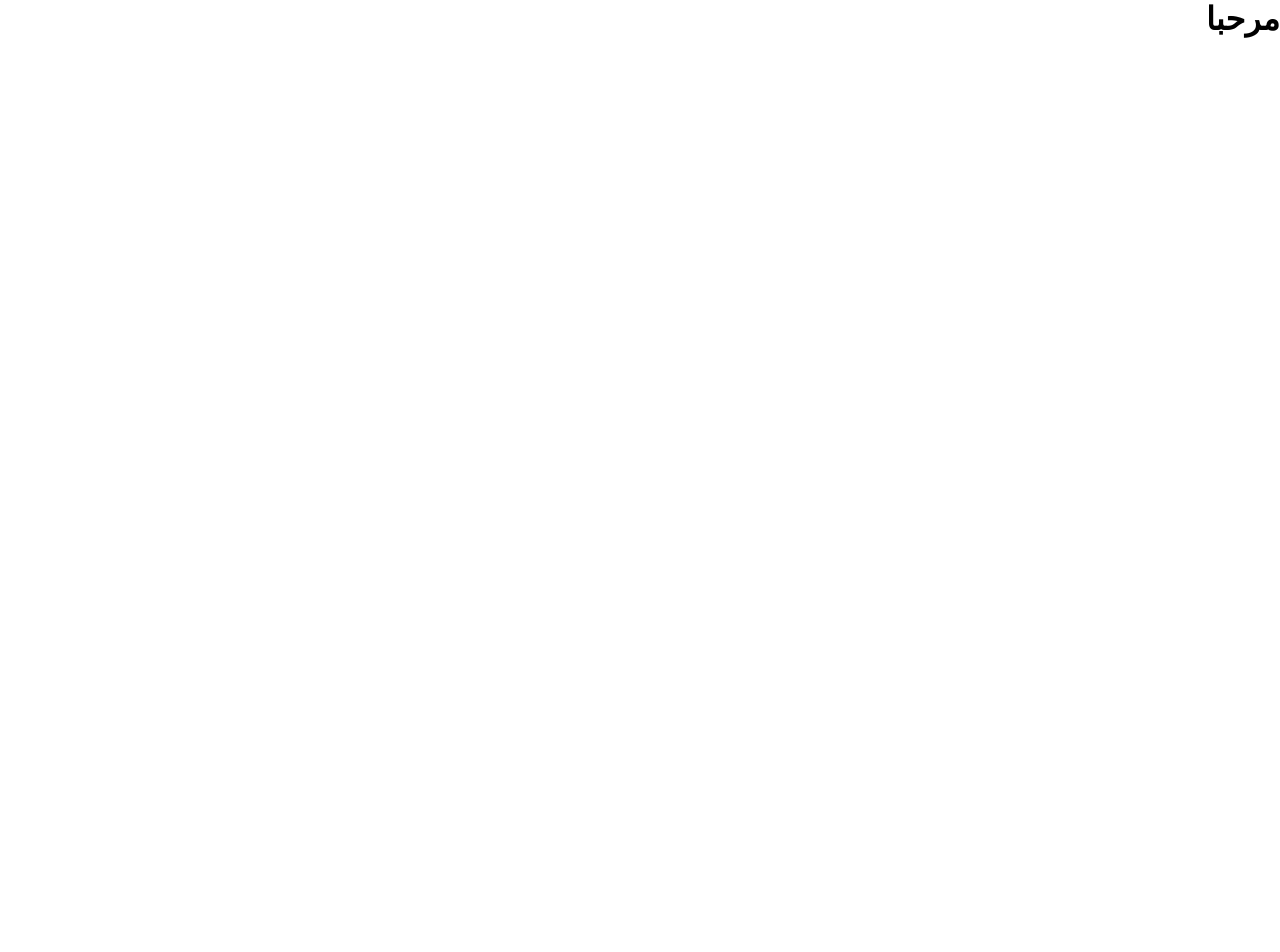
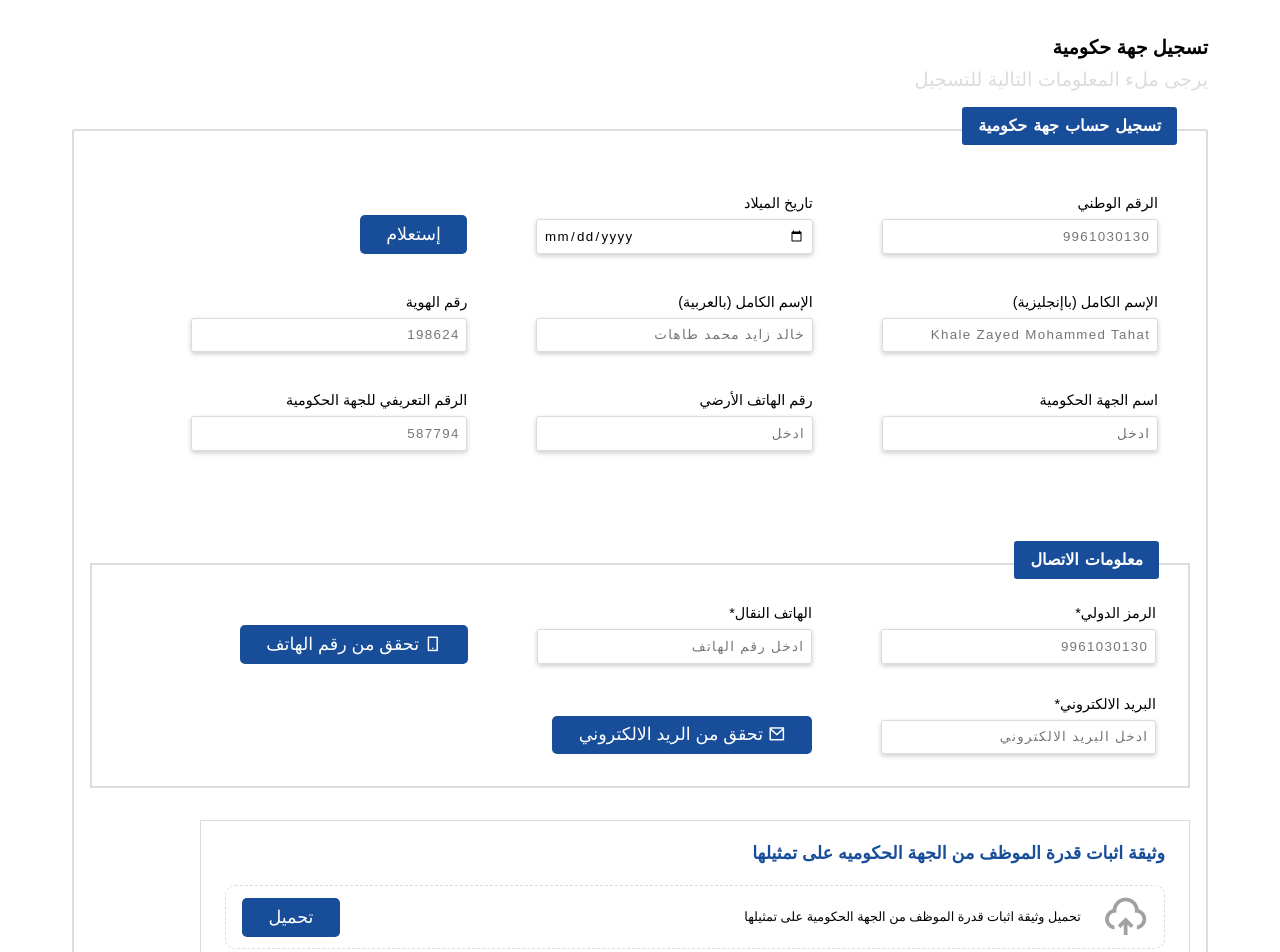
Before and after one commit to KZTahat/IqraTech-Governmental_registration, a React (Vite) app: page / in a window 1280 px wide. Shown: the top 952 px of the page. Before the commit the page ends 800 px from the top, so only its background shows below. Built offline with nearby package versions, Linux system fonts and the light colour scheme.

Commit message:
content and styles added

```diff
--- a/src/App.css
+++ b/src/App.css
@@ -0,0 +1,40 @@
+.main-container {
+  width: 100%;
+  height: fit-content;
+  padding: 2em 4.5em;
+  line-height: 2em;
+}
+
+.main-container h2,
+.main-container .below-heading {
+  font-size: 1.2em;
+}
+
+.main-container .below-heading {
+  color: var(--boundary_light_text_color);
+}
+
+.registration-container {
+  width: 100%;
+  height: fit-content;
+  position: relative;
+  padding: 1.5em 1em;
+  margin-top: 2em;
+  border-radius: 3px;
+  border: 2px solid var(--boundary_light_text_color);
+}
+
+.registration-heading-box {
+    position: absolute;
+    top: -1.5em;
+    right: 1.8em;
+    padding: 0.2em 1em;
+    background-color: var(--buttons_and_boxes);
+    border-radius: 3px;
+}
+
+.registration-heading-box span {
+    color: var(--background_white_text_color);
+    font-weight: 600;
+    word-spacing: 0.1em;
+}
--- a/src/App.jsx
+++ b/src/App.jsx
@@ -1,10 +1,22 @@
 import "./App.css";
+import { Communication, Registration, Upload } from "./components";
 
 function App() {
   return (
-    <>
-      <h1>مرحبا</h1>
-    </>
+    <div className="main-container">
+      <h2>تسجيل جهة حكومية</h2>
+      <span className="below-heading">يرجى ملء المعلومات التالية للتسجيل</span>
+      <section className="registration-container">
+        <div className="registration-heading-box">
+          <span>تسجيل حساب جهة حكومية</span>
+        </div>
+        <Registration />
+
+        <Communication />
+
+        <Upload />
+      </section>
+    </div>
   );
 }
 
--- /dev/null
+++ b/src/components/communication/communication.css
@@ -0,0 +1,27 @@
+.communi-info-cont {
+  position: relative;
+  padding: 2em;
+  border: 2px solid var(--boundary_light_text_color);
+  margin: 5em 0 2em 0;
+  display: grid;
+  grid-template-columns: 1fr 1fr 1fr;
+  gap: 1.5em;
+  column-gap: 0;
+  justify-content: center;
+  align-items: flex-end;
+}
+
+.communi-heading-box {
+    position: absolute;
+    top: -1.5em;
+    right: 1.8em;
+    padding: 0.2em 1em;
+    background-color: var(--buttons_and_boxes);
+    border-radius: 3px;
+}
+
+.communi-heading-box span {
+    color: var(--background_white_text_color);
+    font-weight: 600;
+    word-spacing: 0.1em;
+}
--- /dev/null
+++ b/src/components/communication/communication.jsx
@@ -0,0 +1,42 @@
+import "./communication.css";
+
+function Communication() {
+  return (
+    <section className="communi-info-cont">
+      {/* Phone Number Confirmation */}
+      <div className="communi-heading-box">
+        <span>معلومات الاتصال</span>
+      </div>
+
+      <label>
+        الرمز الدولي*
+        <input type="number" placeholder="9961030130" />
+      </label>
+
+      <label>
+        الهاتف النقال*
+        <input type="number" placeholder="ادخل رقم الهاتف" />
+      </label>
+
+      <div className="button-container">
+        <button>
+          <i class="ri-smartphone-line"></i> تحقق من رقم الهاتف
+        </button>
+      </div>
+
+      {/* Email Confirmation */}
+      <label>
+        البريد الالكتروني*
+        <input type="text" placeholder="ادخل البريد الالكتروني" />
+      </label>
+
+      <div className="button-container">
+        <button>
+          <i class="ri-mail-line"></i> تحقق من الريد الالكتروني
+        </button>
+      </div>
+    </section>
+  );
+}
+
+export default Communication;
--- /dev/null
+++ b/src/components/index.js
@@ -0,0 +1,3 @@
+export { default as Registration } from "./registration/Registration.jsx";
+export { default as Communication } from "./communication/communication.jsx";
+export { default as Upload } from "./upload/Upload.jsx";
--- /dev/null
+++ b/src/components/registration/Registration.jsx
@@ -0,0 +1,53 @@
+import "./registration.css";
+
+function Registration() {
+  return (
+      <section className="inquiry-field">
+        <label>
+          الرقم الوطني
+          <input type="number" placeholder="9961030130" />
+        </label>
+
+        <label>
+          تاريخ الميلاد
+          <input type="date" />
+        </label>
+
+        <div className="button-container">
+          <button>إستعلام</button>
+        </div>
+
+        <label>
+          الإسم الكامل (باإنجليزية)
+          <input type="text" placeholder="Khale Zayed Mohammed Tahat" />
+        </label>
+
+        <label>
+          الإسم الكامل (بالعربية)
+          <input type="text" placeholder="خالد زايد محمد طاهات" />
+        </label>
+
+        <label>
+          رقم الهوية
+          <input type="number" placeholder="198624" />
+        </label>
+
+        <label>
+          اسم الجهة الحكومية
+          <input type="text" placeholder="ادخل" />
+        </label>
+
+        <label>
+          رقم الهاتف الأرضي
+          <input type="number" placeholder="ادخل" />
+        </label>
+
+        <label>
+          الرقم التعريفي للجهة الحكومية
+          <input type="number" placeholder="587794" />
+        </label>
+      </section>
+  );
+}
+
+export default Registration;
--- /dev/null
+++ b/src/components/registration/registration.css
@@ -0,0 +1,41 @@
+.inquiry-field {
+  width: 100%;
+  height: fit-content;
+  display: grid;
+  grid-template-columns: 1fr 1fr 1fr;
+  align-items: flex-end;
+  justify-content: start;
+  gap: 2em;
+  column-gap: 0;
+  padding: 2em;
+}
+
+label {
+  font-size: 0.9em;
+}
+
+input {
+  width: 80%;
+  height: 2.6em;
+  display: block;
+  border: 1px solid var(--boundary_light_text_color);
+  box-shadow: 0 2px 5px rgba(0, 0, 0, 0.2);
+  padding: 0.5em;
+  letter-spacing: 0.1em;
+  border-radius: 3px;
+}
+
+.button-container {
+  display: flex;
+  justify-content: start;
+  align-items: center;
+}
+
+button {
+  color: var(--background_white_text_color);
+  font-size: 1.1em;
+  background-color: var(--buttons_and_boxes);
+  border-radius: 5px;
+  padding: 0.5em 1.5em;
+  border: none;
+}
--- /dev/null
+++ b/src/components/upload/Upload.jsx
@@ -0,0 +1,27 @@
+import "./upload.css";
+function Upload() {
+  return (
+    <>
+      <section className="upload-container">
+        <span className="upload-header">
+          وثيقة اثبات قدرة الموظف من الجهة الحكوميه على تمثيلها
+        </span>
+        <div className="document-upload-section">
+          <div>
+            <i class="ri-upload-cloud-2-line"></i>
+            <span>
+              تحميل وثيقة اثبات قدرة الموظف من الجهة الحكومية على تمثيلها
+            </span>
+          </div>
+          <button>تحميل</button>
+        </div>
+        <div className="">
+          <p>* السماح بارفاق أنواع معينة ققط مثل PDF او png او jpg او jpeg</p>
+          <p>* حجم الملف لا يتجاوز 5MB</p>
+        </div>
+      </section>
+    </>
+  );
+}
+
+export default Upload;
--- /dev/null
+++ b/src/components/upload/upload.css
@@ -0,0 +1,43 @@
+.upload-container {
+  width: 90%;
+  border: 1px solid var(--boundary_light_text_color);
+  padding: 1em 1.5em;
+  display: flex;
+  flex-direction: column;
+  justify-content: center;
+  align-items: flex-start;
+}
+
+.upload-header {
+    color: var(--buttons_and_boxes);
+    font-size: 1.1em;
+    font-weight: 600;
+}
+
+.document-upload-section {
+    border: 1px dashed var(--boundary_light_text_color);
+    width: 100%;
+    height: 4em;
+    padding: 1em;
+    border-radius: 10px;
+    display: flex;
+    align-items: center;
+    justify-content: space-between;
+    margin: 1em 0;
+}
+
+.document-upload-section div {
+    display: flex;
+    justify-content: center;
+    align-items: center;
+}
+
+.document-upload-section i {
+    font-size: 2.8em;
+    margin-left: 0.5em;
+    color: #a1a1a1;
+}
+
+.document-upload-section span {
+    font-size: 0.8em;
+}
--- a/src/index.css
+++ b/src/index.css
@@ -1,7 +1,7 @@
 :root {
   --main_text_color: #000;
-  --boundary_light_text_color: #bcbcbc;
-  --background_color: #ffffff;
+  --background_white_text_color: #ffffff;
+  --boundary_light_text_color: #dcdcdc;
   --buttons_and_boxes: #184d9a;
 }
 
@@ -9,7 +9,7 @@
   margin: 0;
   padding: 0;
   box-sizing: border-box;
-  font-family: 'Fira Sans', sans-serif;
+  font-family: Arial;
 }
 
 html {
@@ -19,3 +19,9 @@ html {
 body {
   position: relative;
 }
+
+input::-webkit-outer-spin-button,
+input::-webkit-inner-spin-button {
+  -webkit-appearance: none;
+  margin: 0;
+}
```
